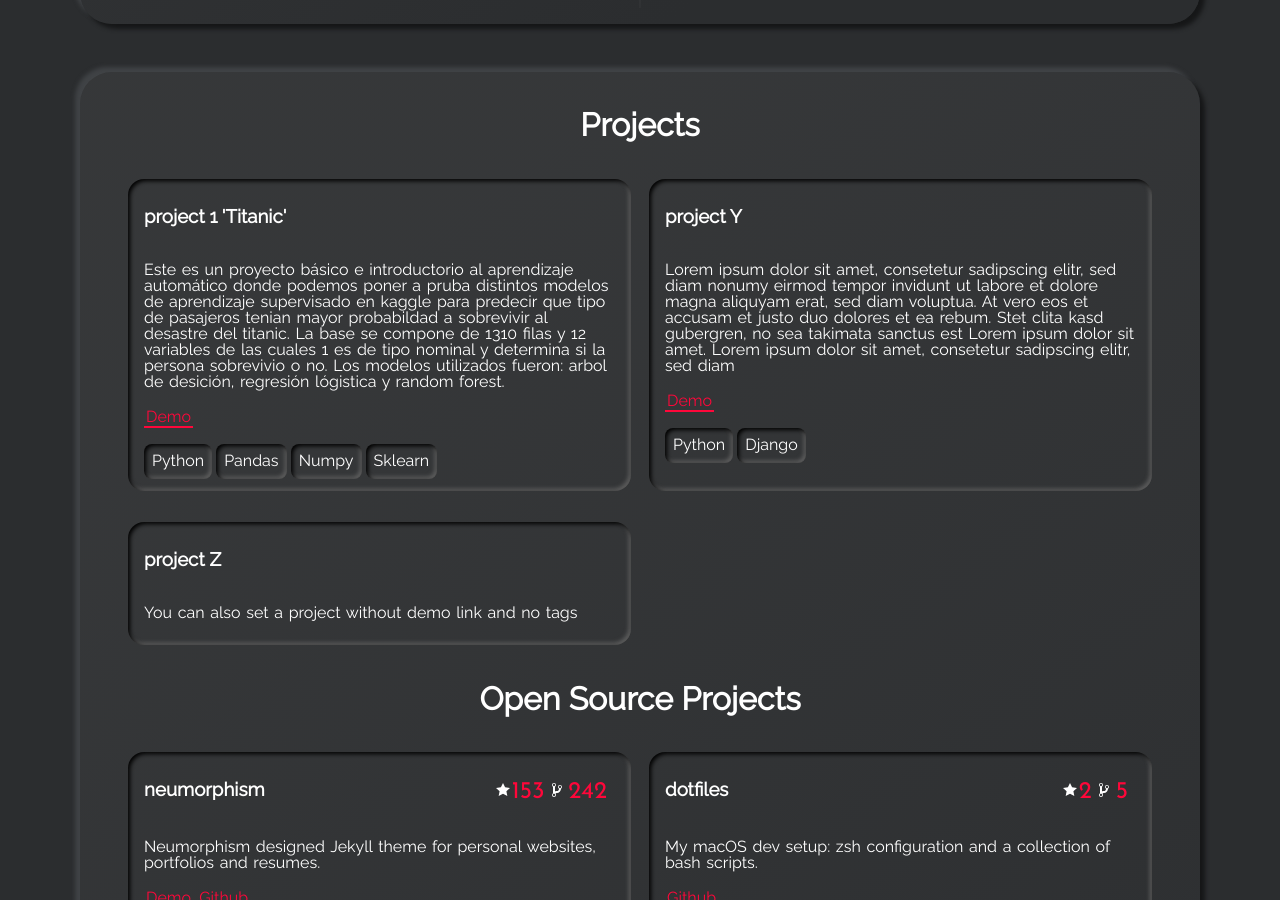
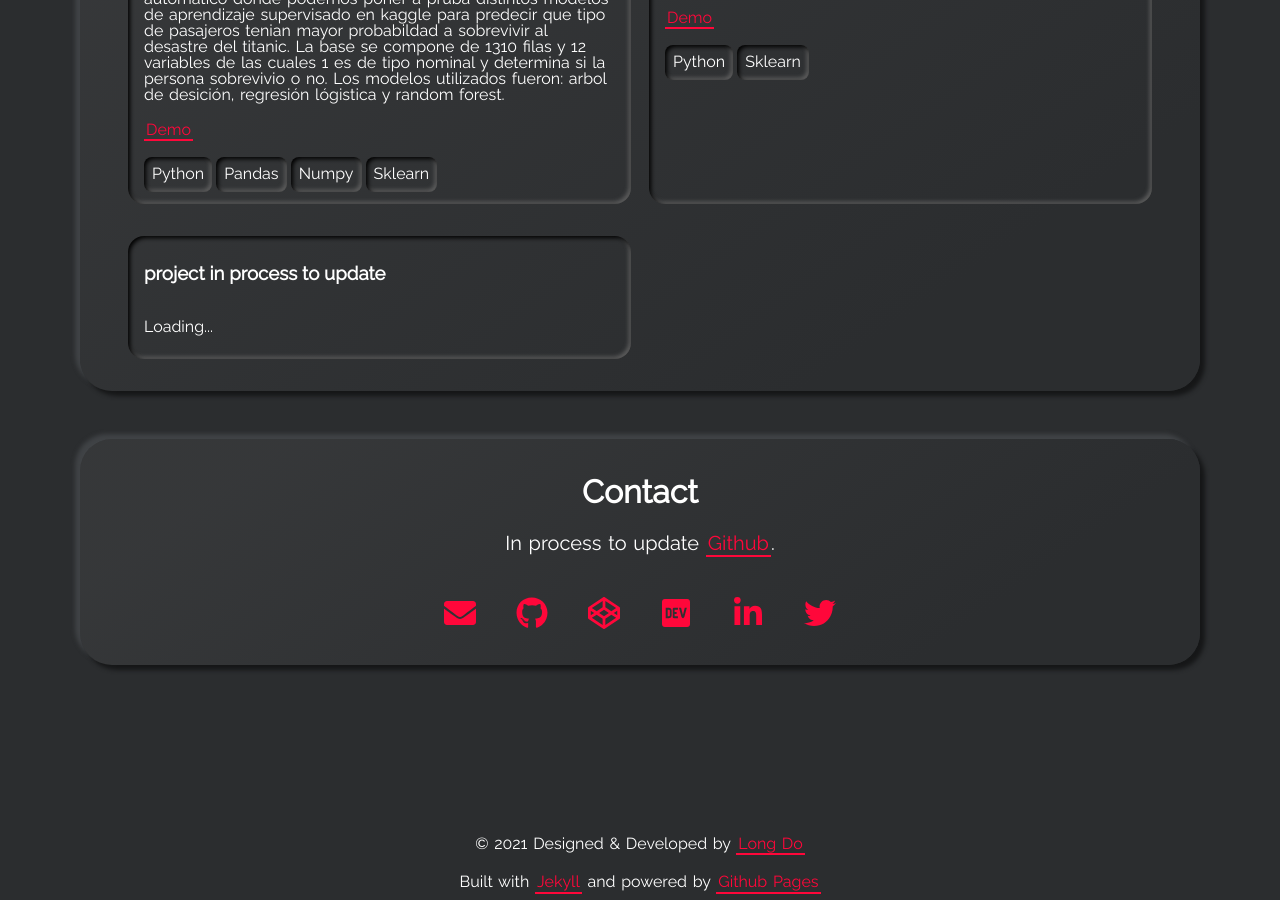
Before and after one commit to MarteAndVenus/MarteAndVenus.github.io, a Jekyll site: the page index.html, which Jekyll copies as it is, in a window 1280 px wide and 900 px high, scrolled down 2939 px. Built offline with Jekyll 4.4.1, drawn with Linux system fonts in a browser that asks for light colours; some of the changed text lies outside the part shown.

```diff
--- a/index.html
+++ b/index.html
@@ -403,7 +403,7 @@
 
 
 
-
+<!--
         <li>
           <div class="direction-r">
             <div class="flag-wrapper">
@@ -433,9 +433,9 @@
             </div>
           </div>
         </li>
+-->
 
-
-
+ <!--
         <li>
           <div class="direction-l">
             <div class="flag-wrapper">
@@ -456,7 +456,7 @@
           </div>
         </li>
 
-
+ -->
 
 
   </ul>
@@ -496,9 +496,9 @@
 
       <div class="project neumorphism-card" data-aos="zoom-in-down">
         <div class="name-link-wrapper">
-          <h3>project Y</h3>
+          <h3>project in process to update</h3>
         </div>
-        <p class="project-desc">Lorem ipsum dolor sit amet, consetetur sadipscing elitr, sed diam nonumy eirmod tempor invidunt ut labore et dolore magna aliquyam erat, sed diam voluptua. At vero eos et accusam et justo duo dolores et ea rebum. Stet clita kasd gubergren, no sea takimata sanctus est Lorem ipsum dolor sit amet. Lorem ipsum dolor sit amet, consetetur sadipscing elitr, sed diam</p>
+        <p class="project-desc">Loading... Telstra project</p>
 
           <a class="highlight-link" href="https://example.com/" target="_blank" rel="noreferrer">
             Demo
@@ -509,7 +509,7 @@
 
               <span class="tag neumorphism-card">Python</span>
 
-              <span class="tag neumorphism-card">Django</span>
+              <span class="tag neumorphism-card">Sklearn</span>
 
           </div>
 
@@ -517,16 +517,16 @@
 
       <div class="project neumorphism-card" data-aos="zoom-in-down">
         <div class="name-link-wrapper">
-          <h3>project Z</h3>
+          <h3>project in process to update</h3>
         </div>
-        <p class="project-desc">You can also set a project without demo link and no tags</p>
+        <p class="project-desc">Loading...</p>
 
 
       </div>
 
   </div>
 
-
+<!--
 
   <h1 class="title">Open Source Projects</h1>
 
@@ -787,7 +787,6 @@
                   </svg>21
                 </a>
 
-
                 <a href="https://github.com/longpdo/youtube-dl-watch-later-playlist/network/members" class="project-stars-forks">
                   <svg viewBox="0 0 16 16" version="1.1" width="16" height="16" aria-hidden="true">
                     <path fill-rule="evenodd"
@@ -958,18 +957,18 @@
   </div>
 
 
-
+-->
 
       </section>
 
 
     <section class="card neumorphism-card-big">
       <h1 class="title">Contact</h1>
-<p class="subtitle">Lorem ipsum dolor sit amet, consetetur sadipscing elitr, sed diam nonumy eirmod tempor invidunt ut labore et dolore magna aliquyam erat, sed diam voluptua. At vero eos et accusam et justo duo dolores et ea rebum. If you like this theme and want to use it for yourself, checkout the source code and the documentation at <a class="highlight-link" href="https://github.com/longpdo/neumorphism" target="_blank" rel="noreferrer"> Github </a>.</p>
+<p class="subtitle">In process to update <a class="highlight-link" href="https://github.com/MarteAndVenus" target="_blank" rel="noreferrer"> Github </a>.</p>
 
 <div class="contact-icons">
 
-  <a class="social-link" aria-label="My E-Mail" href="mailto:email@example.com">
+  <a class="social-link" aria-label="My E-Mail" href="mailto:morelos.i.aaron@gmail.com">
     <div class="social">
       <svg class="social-svg" viewBox="0 0 48 48">
         <use x="12" y="12" width="24" height="24" viewBox="0 0 48 48" xlink:href="/assets/img/solid.svg#envelope"></use>
@@ -980,7 +979,7 @@
 
 
   <a class="social-link" aria-label="My GitHub" target="_blank" rel="noreferrer"
-    href="https://github.com/longpdo">
+    href="https://github.com/MarteAndVenus">
     <div class="social">
       <svg class="social-svg" viewBox="0 0 48 48">
         <use x="12" y="12" width="24" height="24" viewBox="0 0 48 48" xlink:href="/assets/img/brands.svg#github"></use>
@@ -1002,7 +1001,7 @@
 
 
   <a class="social-link black" aria-label="My DEV" target="_blank" rel="noreferrer"
-    href="https://dev.to/exampleUser">
+    href="https://dev.to/404">
     <div class="social">
       <svg class="social-svg" viewBox="0 0 48 48">
         <use x="12" y="12" width="24" height="24" viewBox="0 0 48 48" xlink:href="/assets/img/brands.svg#dev"></use>
@@ -1013,7 +1012,7 @@
 
 
   <a class="social-link linkedin" aria-label="My LinkedIn" target="_blank" rel="noreferrer"
-    href="https://www.linkedin.com/in/exampleUser">
+    href="https://www.linkedin.com/in/luisaaronmorelosislas">
     <div class="social">
       <svg class="social-svg" viewBox="0 0 48 48">
         <use x="12" y="12" width="24" height="24" viewBox="0 0 48 48" xlink:href="/assets/img/brands.svg#linkedin-in"></use>
@@ -1024,7 +1023,7 @@
 
 
   <a class="social-link twitter" aria-label="My Twitter" target="_blank" rel="noreferrer"
-    href="https://twitter.com/exampleUser">
+    href="https://twitter.com/404">
     <div class="social">
       <svg class="social-svg" viewBox="0 0 48 48">
         <use x="12" y="12" width="24" height="24" viewBox="0 0 48 48" xlink:href="/assets/img/brands.svg#twitter"></use>
@@ -1039,7 +1038,7 @@
   </div>
   <footer class="footer">
   <p>
-    &copy; 2020 Designed & Developed by
+    &copy; 2021 Designed & Developed by
     <a class="highlight-link" href="https://longpdo.github.io/" target="_blank" rel="noreferrer">
       Long Do
     </a>
```
